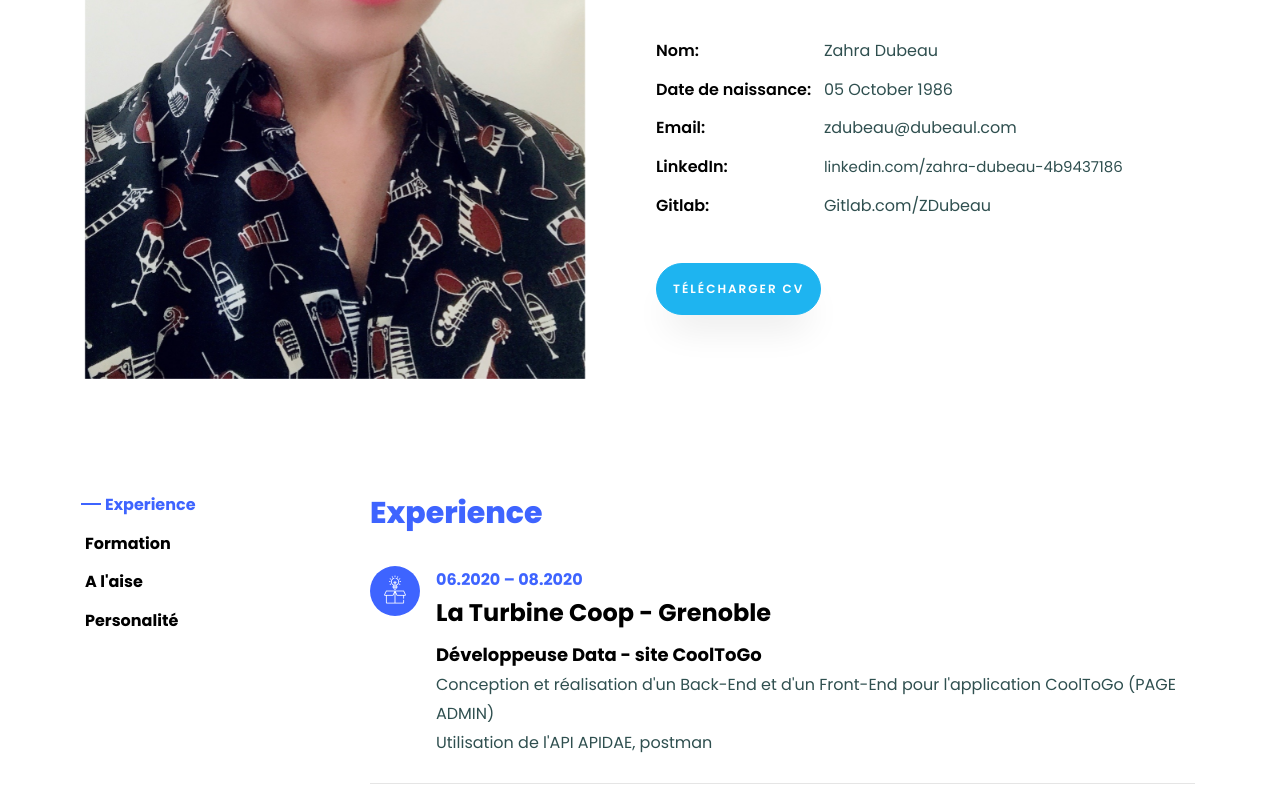
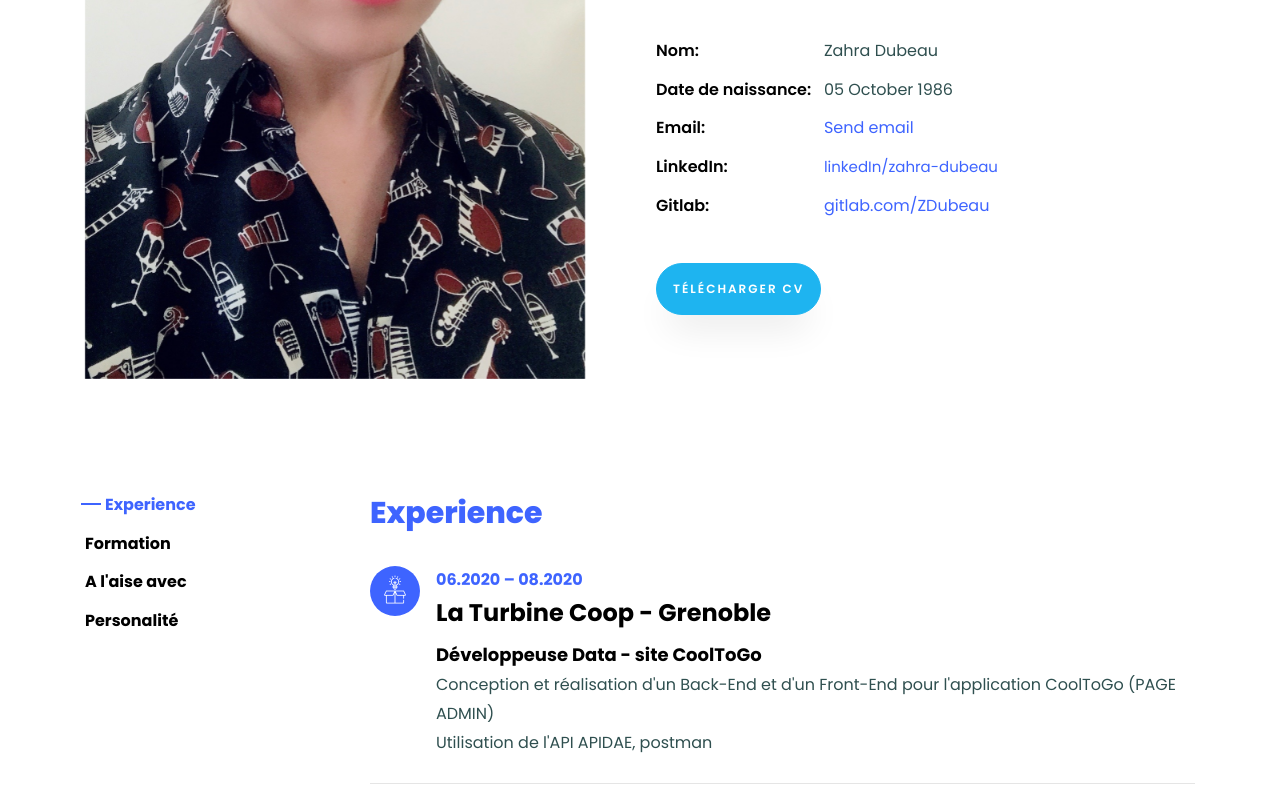
Before and after one commit to ZDubeau/portfolio.github.io, a plain HTML site: page index.html in a window 1280 px wide. Shown: the part 1267-2060 px from the top of the page. Drawn offline with Linux system fonts and the light colour scheme; files whose address does not match are found by name.

Commit message:
Activate links

```diff
--- a/index.html
+++ b/index.html
@@ -50,7 +50,7 @@
 			<div class="row no-gutters slider-text js-fullheight justify-content-center align-items-center">
 				<div class="col-lg-8 col-md-6 ftco-animate d-flex align-items-center">
 					<div class="text text-center">
-						<span class="subheading">Bonjour! Je m'appelle</span>
+						<span class="subheading">Bonjour! Je suis</span>
 						<h1>Zahra Dubeau</h1>
 						<h2>Je suis une
 							<span class="txt-rotate" data-period="2000" data-rotate='[ "Développeuse DATA."]'></span>
@@ -112,13 +112,21 @@
 										38000, Grenoble</span>
 								</li> -->
 								<li class="d-flex"><span style="width: 185px;">Email:</span>
-									<span style="color: darkslategrey;">zdubeau@dubeaul.com</span>
+									<span style="color: darkslategrey;"><a href="mailto:zdubeau@dubeaul.com">Send email</a></span>
 								</li>
 								<li class="d-flex"><span style="width: 185px;">LinkedIn:</span>
-									<span style="color: darkslategrey;font-size: 15px;">linkedin.com/zahra-dubeau-4b9437186</span>
+									<span style="color: darkslategrey;font-size: 15px;">
+										<a href="https://www.linkedin.com/in/zahra-dubeau-4b9437186/" target="_blank">
+											linkedIn/zahra-dubeau
+										</a>
+									</span>
 								</li>
 								<li class="d-flex"><span style="width: 185px;">Gitlab:</span>
-									<span style="color: darkslategrey;">Gitlab.com/ZDubeau</span>
+									<span style="color: darkslategrey;">
+										<a href="https://gitlab.com/ZDubeau" target="_blank">
+										gitlab.com/ZDubeau
+									</a>
+								</span>
 								</li>
 
 							</ul>
@@ -146,7 +154,7 @@
 						<ul>
 							<li><a href="#page-1">Experience</a></li>
 							<li><a href="#page-2">Formation</a></li>
-							<li><a href="#page-3">A l'aise</a></li>
+							<li><a href="#page-3">A l'aise avec</a></li>
 							<li><a href="#page-4">Personalité</a></li>
 						</ul>
 					</nav>
@@ -263,7 +271,7 @@
 						</div>
 					</div>
 					<div id="page-3" class="page three">
-						<h2 class="heading">A l'aise</h2>
+						<h2 class="heading">A l'aise avec</h2>
 						<div class="row">
 							<div class="col-md-6 animate-box">
 								<div class="progress-wrap ftco-animate">
@@ -499,7 +507,7 @@
 								<h3 class="mb-4">LinkedIn</h3>
 								<p>
 									<a href="linkedin.com/in/zahra-dubeau-4b9437186"
-										style="color: #2e83a5;">linkedin.com/in/zahra-dubeau-4b9437186
+										style="color: #2e83a5;">zahra-dubeau
 									</a>
 								</p>
 							</div>
@@ -514,7 +522,7 @@
 								<h3 class="mb-4">Gitlab</h3>
 								<p>
 									<a href="https://gitlab.com/ZDubeau"
-										style="color: #2e83a5;">https://gitlab.com/ZDubeau
+										style="color: #2e83a5;">ZDubeau
 									</a>
 								</p>
 							</div>
```
